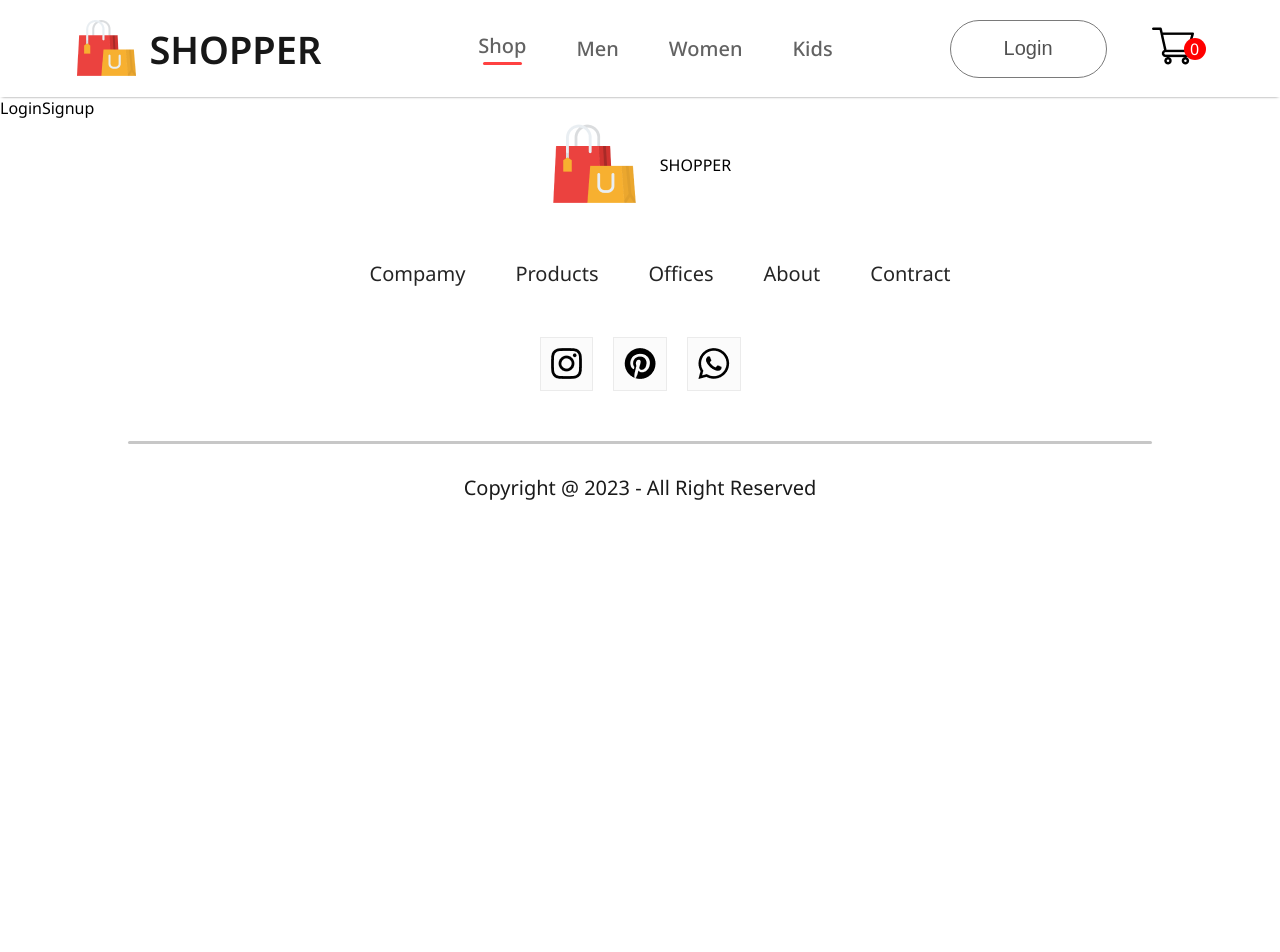
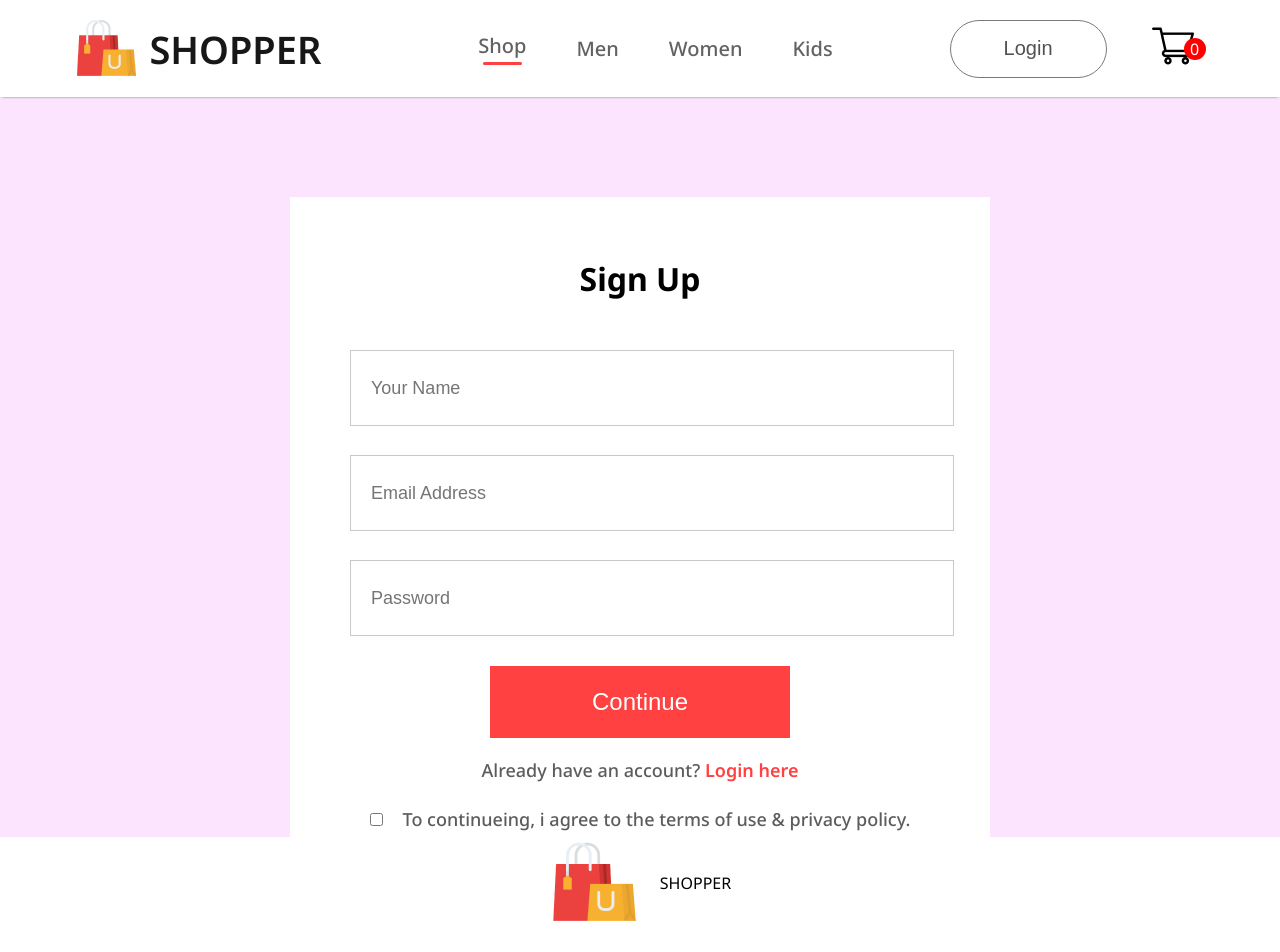
Before and after one commit to Argeem/great-stack-e-commerce-front, a React (Create React App) app: page /login in a window 1280 px wide. Shown: the top 952 px of the page. Before the commit the page ends 800 px from the top, so only its background shows below. Built offline with nearby package versions, Linux system fonts and the light colour scheme.

Commit message:
Add login signup Page

```diff
--- /dev/null
+++ b/src/Pages/Css/LoginSignup.css
@@ -0,0 +1,88 @@
+.loginSignup {
+  width: 100%;
+  height: 80vh;
+  background: #fce3fe;
+  padding-top: 100px;
+}
+
+.loginsignup-container {
+  width: 580px;
+  height: 600px;
+  background: white;
+  margin: auto;
+  padding: 40px 60px;
+  display: flex;
+  flex-direction: column;
+  align-items: center;
+}
+
+.loginsignup-container h1 {
+  margin: 20px 0px;
+}
+
+.loginsignup-fields {
+  display: flex;
+  width: 100%;
+  flex-direction: column;
+  row-gap: 29px;
+  margin-top: 30px;
+}
+
+.loginsignup-fields input {
+  height: 72px;
+  padding-left: 20px;
+  width: 100%;
+  border: 1px solid #c9c9c9;
+  outline: none;
+  color: #5c5c5c;
+  font-size: 18px;
+}
+
+.loginsignup-container button {
+  width: 300px;
+  height: 72px;
+  color: white;
+  background: #ff4141;
+  margin-top: 30px;
+  border: none;
+  font-size: 24px;
+  font-weight: 500;
+  cursor: pointer;
+  transition: 0.3s;
+}
+
+.loginsignup-container button:hover {
+  border-radius: 12px;
+  transition: 0.3s;
+}
+
+.loginsignup-container button:active {
+  transform: scale(0.95);
+}
+
+.loginsignup-login {
+  margin-top: 20px;
+  color: #5c5c5c;
+  font-size: 18px;
+  font-weight: 500;
+}
+
+.loginsignup-login span {
+  color: #ff4141;
+  font-weight: 600;
+  cursor: pointer;
+}
+
+.loginsignup-agree {
+  display: flex;
+  align-items: center;
+  margin-top: 25px;
+  gap: 20px;
+  color: #5c5c5c;
+  font-size: 18px;
+  font-weight: 500;
+}
+
+.loginsignup-agree input {
+  cursor: pointer;
+}
--- a/src/Pages/LoginSignup.jsx
+++ b/src/Pages/LoginSignup.jsx
@@ -1,3 +1,24 @@
+import "./Css/LoginSignup.css";
+
 export const LoginSignup = () => {
-  return <div>LoginSignup</div>;
+  return (
+    <div className="loginSignup">
+      <div className="loginsignup-container">
+        <h1>Sign Up</h1>
+        <div className="loginsignup-fields">
+          <input type="text" placeholder="Your Name" />
+          <input type="email" placeholder="Email Address" />
+          <input type="password" placeholder="Password" />
+        </div>
+        <button>Continue</button>
+        <p className="loginsignup-login">
+          Already have an account? <span>Login here</span>
+        </p>
+        <div className="loginsignup-agree">
+          <input type="checkbox" name="" id="" />
+          <p>To continueing, i agree to the terms of use & privacy policy.</p>
+        </div>
+      </div>
+    </div>
+  );
 };
```
